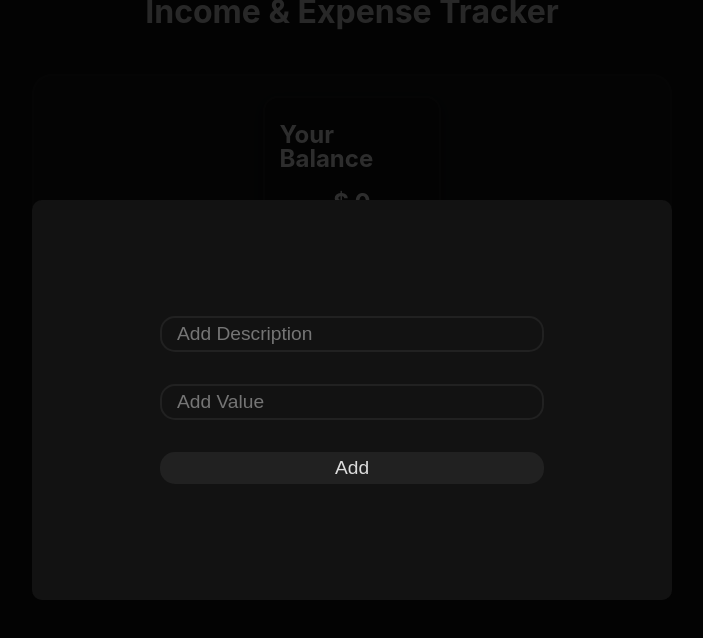
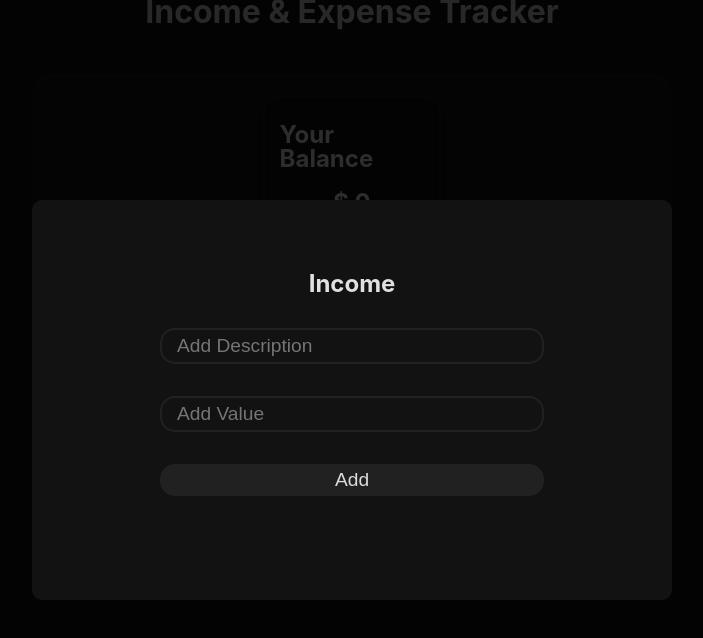
Before and after one commit to emircandemr/Vue-Protein-Patika-Bootcamp, a Vue app in the folder Income_Tracker/: page / in a window 1280 px wide. Both pictures are taken after a click on the label "INCOME". Shown: the top 638 px of the page, without its empty margins (288-991 px from the left). Built offline with nearby package versions, Linux system fonts and the light colour scheme.

Commit message:
radioBox comp updated

```diff
--- a/Income_Tracker/src/Vuex/store.js
+++ b/Income_Tracker/src/Vuex/store.js
@@ -4,11 +4,16 @@ const store = createStore({
 
     state : {
         balance : 0,
+        type : "",
         isModalActive : false,
         incomeList : [],
+
     },
 
     mutations : {
+        changeType : (state, payload) => {
+            state.type = payload
+        },
         addIncomeList (state, payload){
             state.incomeList = [...state.incomeList , payload.list]
             const income = state.incomeList.filter((item) => item.type === 'Income').map((item) => item.amount);
@@ -30,7 +35,6 @@ const store = createStore({
                 console.log('expense');
                 state.balance = state.balance + selected[0].amount}
             state.incomeList =  state.incomeList.filter((item) => item.id !== payload)
-
         },
         editIncomeList(state,payload){
             const selected = state.incomeList.filter((item) => item.id === payload.id);
--- a/Income_Tracker/src/components/Dashboard.vue
+++ b/Income_Tracker/src/components/Dashboard.vue
@@ -13,24 +13,15 @@
         ]
     )
 
-    const radioType = ref("")
-
-
-    const selectType = (type) => {
-        radioType.value = type
-        store.commit("changeModalState")
-    }
-
-
 </script>
 
 <template>
   <div class="dashboard">
     <div class="dashboard__type">
-        <RadioBox v-for="name in radioName" :type="name" @onSelect="selectType"></RadioBox>
+        <RadioBox v-for="name in radioName" :type="name" ></RadioBox>
     </div>
     <Teleport to="body">
-        <ModalComp :radioType="radioType" />
+        <ModalComp :deneme="radioType" />
     </Teleport>
   </div>
 
--- a/Income_Tracker/src/components/Input.vue
+++ b/Income_Tracker/src/components/Input.vue
@@ -13,6 +13,8 @@
 
   const edit = (id) => {
     console.log(id)
+    const selected = incomeList.value.find(item => item.id === id)
+    console.log(selected)
     store.commit("changeModalState")
   }
 
@@ -34,7 +36,7 @@
     </div>
   </div>
   <Teleport to="body">
-        <ModalComp :radioType="radioType" > </ModalComp>
+        <ModalComp > </ModalComp>
     </Teleport>
 </template>
 
--- a/Income_Tracker/src/components/Modal/Modal.vue
+++ b/Income_Tracker/src/components/Modal/Modal.vue
@@ -3,19 +3,20 @@
     import {useStore} from "vuex"
     const store = useStore()
 
-    const props = defineProps(["radioType"])
+    const props = defineProps(["deneme"])
 
     const text = ref("")
     const amount = ref("")
 
     const modalState = computed(() => store.state.isModalActive)
+    const type = computed(() => store.state.type)
 
     const addList = () => {
         const list = {
-            id: Math.floor(Math.random() * 100000000),
+            id: new Date().getTime(),
             text: text.value,
             amount: +amount.value,
-            type: props.radioType,
+            type : type.value
         };
         text.value = ""
         amount.value = ""
@@ -29,7 +30,7 @@
     <div v-if="modalState" class="modal">
         <div class="modal--layer"></div>
         <div class="modal--content">
-            <h2>{{props.radioType}}</h2>
+            <h2>{{type}}</h2>
             <input v-model="text" class="modal--content__text" type="text" placeholder="Add Description" />
             <input v-model="amount" class="modal--content__value" type="text" placeholder="Add Value" />
             <button @click="addList" class="modal--content__btn">Add</button>
--- a/Income_Tracker/src/components/RadioBox.vue
+++ b/Income_Tracker/src/components/RadioBox.vue
@@ -1,10 +1,14 @@
 <script setup>
+    import {useStore} from "vuex"
+    const store = useStore()
+
 
     const props = defineProps(["type"])
-    const emits = defineEmits(["onSelect"])
+    // const emits = defineEmits(["onSelect"])
 
     const clickHandler = (e) => {
-        emits("onSelect", e.target.value)
+       store.commit("changeType",e.target.value)
+       store.commit("changeModalState")
     }
 
 </script>
```
